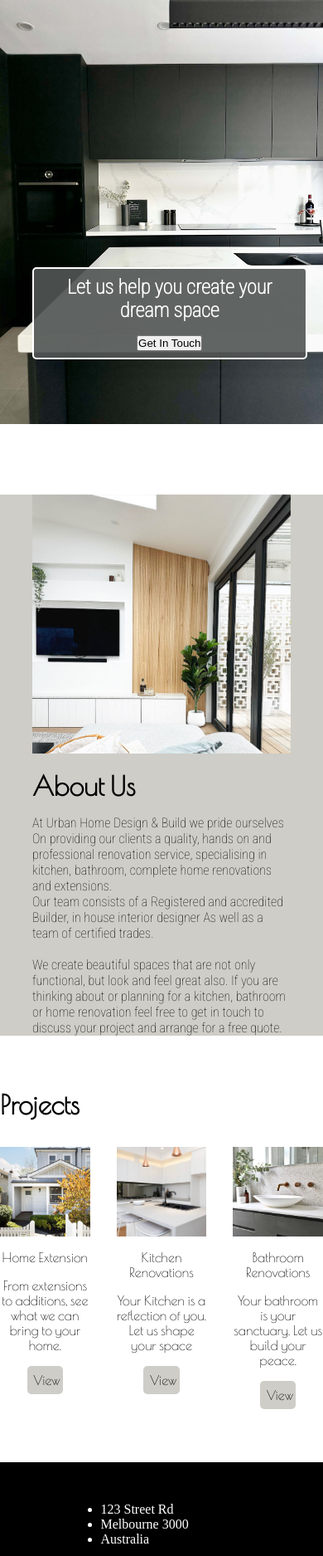
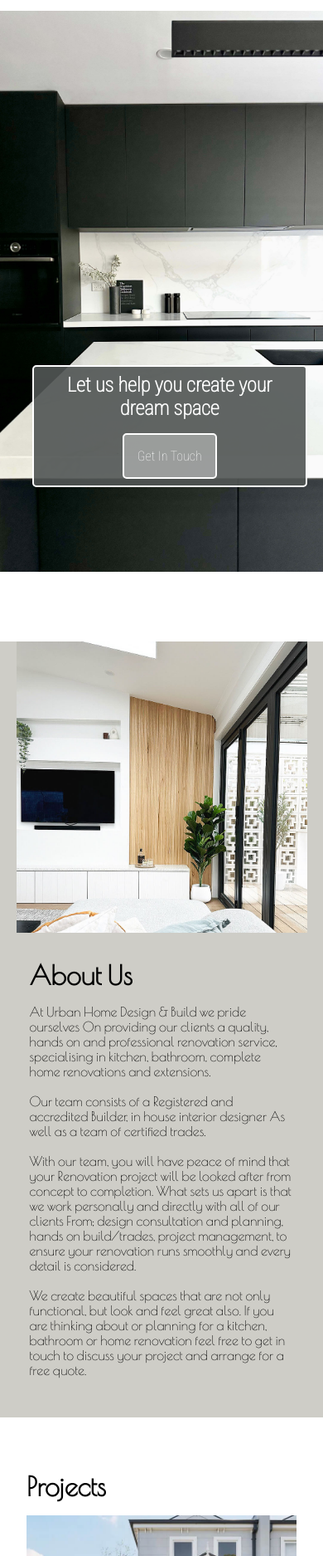
Before and after one commit to to-nick/urban-home, a plain HTML site: page index.html in a window 390 px wide. Shown: the part 125-2000 px from the top of the page at 83% size. Drawn offline with nearby package versions, Linux system fonts and the light colour scheme.

Commit message:
updated hero image on resize

```diff
--- a/Assets/scripts/scripts.js
+++ b/Assets/scripts/scripts.js
@@ -21,6 +21,29 @@ function hamburgerActivation(){
     });
 }
 
+function scrollToSection(link, section){
+
+    document.querySelector(link).addEventListener("click", function(e) {
+        e.preventDefault();
+        const pageSection = document.querySelector(section);
+
+        if(window.innerWidth > 767){
+            pageSection.scrollIntoView({
+            behavior: "smooth",
+            block: "center"
+            });
+            return;
+        }
+
+        pageSection.scrollIntoView({
+            behavior: "smooth",
+            block: "start"
+            });
+      });
+    }
+
 document.addEventListener("DOMContentLoaded", () => {
     hamburgerActivation();
+    scrollToSection(".about-us-link", ".about-us-section");
+    scrollToSection(".projects-link", ".projects-section");
 })
--- a/index.html
+++ b/index.html
@@ -12,11 +12,14 @@
         <nav>
             <div class="nav-logo-container">
                 <img class="nav-logo" src="./Assets/images/Logos/branding/Logo - Charcoal (primary).svg" alt="Urban Home Logo">
+                <p class="logo-text">
+                    Home. Kitchen. Bathroom.
+                </p>
             </div>
             <div class="nav-list-container">
                 <ul class="nav-list">
-                    <li class="list-item">About</li>
-                    <li class="list-item">Projects</li>
+                    <li class="list-item about-us-link">About</li>
+                    <li class="list-item projects-link">Projects</li>
                     <li class="list-item">Contact Us</li>
                 </ul>
             </div>
@@ -60,16 +63,16 @@
                         At Urban Home Design & Build we pride ourselves
                         On providing our clients a quality, hands on and professional
                         renovation service, specialising in kitchen, bathroom, complete
-                        home renovations and extensions.<br>
+                        home renovations and extensions.<br><br>
 
                         Our team consists of a Registered and accredited Builder, in house interior designer
-                        As well as a team of certified trades.<br><br
+                        As well as a team of certified trades.<br><br>
 
                         With our team, you will have peace of mind that your
                         Renovation project will be looked after from concept to completion.
                         What sets us apart is that we work personally and directly with all of our clients
                         From; design consultation and planning, hands on build/trades,
-                        project management, to ensure your renovation runs smoothly and every detail is considered.<br>
+                        project management, to ensure your renovation runs smoothly and every detail is considered.<br><br>
 
                         We create beautiful spaces that are not only functional, but look and feel great also.
                         If you are thinking about or planning for a kitchen, bathroom or home renovation
@@ -83,7 +86,7 @@
         <section class="projects-section">
             <h1>Projects</h1>
             <div class="projects-container">
-                <a class="single-project-container" data-aos="fade-in" data-aos-delay="1000" data-aos-duration="1000" href="">
+                <a class="single-project-container" data-aos="fade-in" data-aos-delay="400" data-aos-duration="1000" href="">
                     <figure>
                         <img class="project-image" src="./Assets/images/Entire-home-Renovation.jpg">
                         <figcaption>Home Extension</figcaption>
@@ -91,15 +94,15 @@
                         <button>View</button>
                     </figure>
                 </a>
-                <a class="single-project-container" data-aos="fade-in" data-aos-delay="500" data-aos-duration="1000" href="">
-                    <figure >
+                <a class="single-project-container" data-aos="fade-in" data-aos-delay="400" data-aos-duration="1000" href="">
+                    <figure>
                         <img class="project-image" src="./Assets/images/Kitchen.jpeg">
                         <figcaption>Kitchen Renovations</figcaption>
                         <p>Your Kitchen is a reflection of you. Let us shape your space</p>
                         <button>View</button>
                     </figure>
                 </a>
-                <a class="single-project-container" data-aos="fade-in" data-aos-delay="1000" data-aos-duration="1000" href="">
+                <a class="single-project-container" data-aos="fade-in" data-aos-delay="400" data-aos-duration="1000" href="">
                     <figure>
                         <img class="project-image" src="./Assets/images/Bathroom.jpeg">
                         <figcaption>Bathroom Renovations</figcaption>
--- a/styles.css
+++ b/styles.css
@@ -7,6 +7,19 @@ UNIVERSAL STYLES
     margin: 0;
     padding: 0;
 }
+
+html{
+    scroll-behavior: smooth;
+}
+
+:root {
+    --color-primary: #5f6351;
+    --color-secondary: #cecdc7;
+    --color-logo: #515655;
+
+    --font-primary: "Poiret One";
+    --font-secondary: "Roboto Condensed";
+  }
 
 .page-container{
     display: flex;
@@ -20,12 +33,28 @@ NAVBAR STYLES
 nav{
     display: flex;
     justify-content: space-between;
-    height: 10vh;
     margin: 1rem;
 }
 
+.nav-logo-container{
+    display: flex;
+    flex-direction: column;
+    height: 100%;
+}
+
 .nav-logo{
-    height: 100%;
+    height: 10vh;
+}
+
+.logo-text{
+    font-family: var(--font-primary);
+    font-size: clamp(0.75rem, 2vw, 1rem);
+    padding-bottom: 0.5rem;
+}
+
+.logo-list-container ul{
+    list-style: none;
+
 }
 
 .nav-list-container{
@@ -39,14 +68,18 @@ nav{
     display: flex;
     gap: 2rem;
     list-style: none;
-    font-family: "Roboto Condensed", sans-serif;
+    font-family: var(--font-secondary), sans-serif;
     font-weight: 100;
 
 }
 
 .list-item{
     text-decoration: none;
+}
+
+.list-item:hover{
     cursor: pointer;
+    text-decoration: underline;
 }
 
 .socials-container{
@@ -55,7 +88,7 @@ nav{
 }
 
 .nav-instagram-logo{
-    height: 60%;
+    height: 6vh;
 }
 
 .hamburger-container{
@@ -110,8 +143,20 @@ HOME PAGE STYLES
     display: none;
 }
 
+.text-box-small button{
+    width: auto;
+    background-color: #ffffff5d;
+    border: white solid 2px;
+    border-radius: 5px;
+    font-size: clamp(1rem, 2vw, 3rem);
+    color: white;
+    font-family: var(--font-secondary), sans-serif;
+    padding: 1rem;
+    align-self: flex-end;
+}
+
 .text-box h1{
-    font-family: "Roboto Condensed", sans-serif;
+    font-family: var(--font-secondary), sans-serif;
     font-size: clamp(2rem, 4vw, 6rem);
     color: white;
 }
@@ -123,7 +168,7 @@ HOME PAGE STYLES
     border-radius: 5px;
     font-size: clamp(1rem, 2vw, 3rem);
     color: white;
-    font-family: "Roboto Condensed", sans-serif;
+    font-family: var(--font-secondary), sans-serif;
     padding: 1rem;
     align-self: flex-end;
 }
@@ -175,15 +220,15 @@ ABOUT US SECTION STYLES
 }
 
 .about-us-section h1{
-    font-family: "Poiret One";
+    font-family: var(--font-primary), sans-serif;
     font-weight: 700;
-    font-size: clamp(2rem, 4vw, 8rem);
+    font-size: clamp(2rem, 4vw + 1rem, 8rem);
     padding-bottom: 2rem;
 }
 
 .about-us-text-container p{
-    font-size: clamp(1rem, 2vw, 1.5rem);
-    font-family: "Roboto Condensed";
+    font-size: clamp(1rem, 2vw, 1.25rem);
+    font-family: var(--font-primary), sans serif;
 }
 
 .about-us-image-container{
@@ -206,14 +251,14 @@ PROJECTS SECTION STYLES
     max-width: 1440px;
     justify-content: center;
     align-self: center;
-    padding: 4rem 0;
+    padding: 4rem 2rem;
 }
 
 .projects-section h1{
-    font-family: "Poiret One";
+    font-family: var(--font-primary), sans-serif;
     font-weight: 700;
-    font-size: clamp(2rem, 4vw, 8rem);
-    padding-bottom: 2rem;
+    font-size: clamp(2rem, 4vw + 1rem, 8rem);
+    padding-bottom: 3rem;
 }
 
 .projects-container{
@@ -221,17 +266,18 @@ PROJECTS SECTION STYLES
     width: 100%;
     justify-content: space-between;
     gap: 2rem;
+    align-items: stretch;
 }
 
 .single-project-container{
-    display: inline-block;
     width: 33%;
     text-decoration: none;
+    display: flex;
 }
 
 .single-project-container figure{
     width: 100%;
-    aspect-ratio: 1;
+    flex: 0 0 auto;
     display: flex;
     flex-direction: column;
     gap: 1rem;
@@ -242,11 +288,17 @@ PROJECTS SECTION STYLES
     transform: scale(1.1);
 }
 
+.project-image{
+    width: 100%;
+    aspect-ratio: 1;
+    object-fit: cover;
+}
+
 .single-project-container figcaption {
     color: black;
     font-size: clamp(1rem, 3vw, 3rem);
     text-align: center;
-    font-family: "Poiret One";
+    font-family: var(--font-secondary);
 }
 
 .single-project-container p{
@@ -256,28 +308,24 @@ PROJECTS SECTION STYLES
     font-family: "Poiret One";
 }
 
-.project-image{
-    width: 100%;
-    height: 100%;
-    object-fit: cover;
-}
 
-.single-project-container button{
+
+figure button{
     background-color: #cecdc7;
     padding: 0.5rem;
     font-family: "Poiret One";
     font-size: clamp(1rem, 3vw, 1.5rem);
     width: 40%;
     align-self: center;
+    margin-top: auto;
     border: none;
     border-radius: 5px;
 }
 
 .single-project-container button:hover{
     background-color: #838281;
+    cursor: pointer;
 }
-
-
 
 
 /********************************************************
@@ -309,6 +357,21 @@ MEDIA QUERIES
 HOME PAGE STYLES
 ********************************************************/
 
+    .hero-image-container{
+        width: 100%;
+        height: 80vh;
+        display: flex;
+        justify-content: flex-end;
+        background-color: #5f6351;
+    }
+
+    .hero-image{
+        object-fit: cover;
+        width: 100%;
+        height: 100%;
+        transform: none;
+    }
+
     .text-content-container{
         display: none;
     }
@@ -327,7 +390,7 @@ HOME PAGE STYLES
         gap: 1.5rem;
         z-index: 11;
         left: 10vw;
-        bottom: 20%;
+        bottom: 10%;
     }
 
     .text-box-small h1{
@@ -337,15 +400,33 @@ HOME PAGE STYLES
 
     }
 
-    .hero-image-container{
+    .about-us-content-container{
+        padding: 0;
+        gap: 1rem;
+    }
+
+    .about-us-image-container{
+        height: 60vh;
+        width: 60%;
+        display: flex;
+    }
+
+    .about-us-image{
+        height: 100%;
         width: 100%;
-        justify-content: flex-end;
-        margin-right: 3vw;
-        background-color: #5f6351;
+        object-fit: cover;
+    }
+
+    .about-us-text-container{
+        padding: 1rem;
+    }
+
+    .about-us-text-container h1{
+        padding-bottom: 0.5rem;
     }
 }
 
-@media(max-width: 780px){
+@media(max-width: 768px){
 
 /********************************************************
 NAVBAR STYLES
@@ -381,13 +462,13 @@ NAVBAR STYLES
         position: fixed;
         right: -100%;
         z-index: 20;
-        top: 12.5vh;
+        top: 16vh;
         width: 100vw;
         background-color: rgba(81, 86, 85, 0.95);
         justify-content: center;
         text-align: center;
         padding: 1rem;
-        transition: 0.3s;
+        transition: 0.5s;
     }
 
     .nav-list{
@@ -413,7 +494,6 @@ HOME PAGE STYLES
     }
 
     .hero-image{
-        transform: none;
         max-width: 100%;
     }
 
@@ -424,8 +504,12 @@ HOME PAGE STYLES
         padding: 1rem;
     }
 
-    button{
+    .text-box-small button{
         align-self: center;
+    }
+
+    .about-us-section{
+        padding-bottom: 2rem;
     }
 
     .about-us-content-container{
@@ -435,20 +519,37 @@ HOME PAGE STYLES
     }
 
     .about-us-image-container{
-        width: 80%;
+        width: 90%;
         height: auto
     }
 
     .about-us-text-container{
-        width: 80%;
+        width: 90%;
     }
 
     .about-us-section h1{
         font-family: "Poiret One";
         font-weight: 700;
-        font-size: clamp(2rem, 4vw, 8rem);
         align-self: baseline;
         padding-bottom: 1rem;
+    }
+
+    .projects-container{
+        flex-direction: column;
+        align-items: center;
+        gap: 3rem;
+    }
+
+    .projects-section h1{
+        padding-bottom: 1rem;;
+    }
+
+    .single-project-container{
+        width: 100%;
+    }
+
+    .single-project-container figure:hover{
+        transform: none;
     }
 }
 
```
